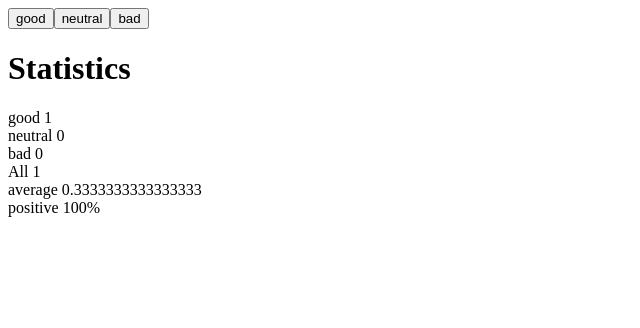
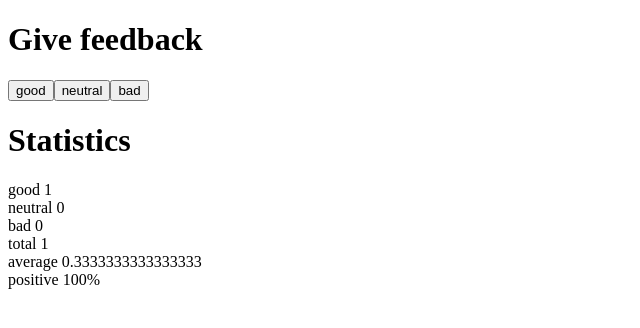
Before and after one commit to jeanm65/Part1-fullStackOpen, a React (Create React App) app: page / in a window 1280 px wide. Both pictures are taken after a click on the button "good". Shown: the top 328 px of the page, without its empty margins (0-640 px from the left). Built offline with nearby package versions, Linux system fonts and the light colour scheme.

Commit message:
this is the exercise 1.10 - unicafe step 5

```diff
--- a/src/App.jsx
+++ b/src/App.jsx
@@ -1,4 +1,5 @@
 import { useState } from "react";
+import Button from "./components/Button";
 import Statistics from "./components/Statistics";
 
 const App = () => {
@@ -13,14 +14,25 @@ const App = () => {
   const handleBadFeedb = () => setBad(bad + 1);
   const totalClicks = good + neutral + bad;
   const averageOfClicksNumber = totalClicks / 3;
-  const positiveFeedb = (good * 100)/totalClicks;
+  const positiveFeedb = (good * 100) / totalClicks;
 
   return (
     <div>
-      <button onClick={handleGoodFeedb}>good</button>
-      <button onClick={handleNeutralFeedb}>neutral</button>
-      <button onClick={handleBadFeedb}>bad</button>
-      <Statistics text='Statistics' good={good} neutral={neutral} bad={bad} total={totalClicks} average={averageOfClicksNumber} positiveFeed={positiveFeedb} />
+      <h1>Give feedback</h1>
+      <Button
+        handleGood={handleGoodFeedb}
+        handleNeutral={handleNeutralFeedb}
+        handleBad={handleBadFeedb}
+      />
+      <Statistics
+        text="Statistics"
+        good={good}
+        neutral={neutral}
+        bad={bad}
+        total={totalClicks}
+        average={averageOfClicksNumber}
+        positiveFeed={positiveFeedb}
+      />
     </div>
   );
 };
--- /dev/null
+++ b/src/components/Button.jsx
@@ -0,0 +1,13 @@
+import React from 'react';
+
+const Button = ({handleGood, handleNeutral, handleBad}) => {
+  return (
+    <div>
+      <button onClick={handleGood}>good</button>
+      <button onClick={handleNeutral}>neutral</button>
+      <button onClick={handleBad}>bad</button>
+    </div>
+  );
+};
+
+export default Button;
--- /dev/null
+++ b/src/components/StatisticAverage.jsx
@@ -0,0 +1,11 @@
+import React from 'react';
+
+const StatisticAverage = ({text, average}) => {
+  return (
+    <div>
+      {text} {average}
+    </div>
+  );
+};
+
+export default StatisticAverage;
--- /dev/null
+++ b/src/components/StatisticBad.jsx
@@ -0,0 +1,11 @@
+import React from 'react';
+
+const StatisticBad = ({text, badClick}) => {
+  return (
+    <div>
+       {text} {badClick}
+    </div>
+  );
+};
+
+export default StatisticBad;
--- /dev/null
+++ b/src/components/StatisticGood.jsx
@@ -0,0 +1,11 @@
+import React from 'react';
+
+const StatisticLine = ({text, goodClick}) => {
+  return (
+    <div>
+      {text} {goodClick} <br />
+    </div>
+  );
+};
+
+export default StatisticLine;
--- /dev/null
+++ b/src/components/StatisticNeutral.jsx
@@ -0,0 +1,11 @@
+import React from 'react';
+
+const StatisticNeutral = ({text, neutralClick}) => {
+  return (
+    <div>
+      {text} {neutralClick}
+    </div>
+  );
+};
+
+export default StatisticNeutral;
--- /dev/null
+++ b/src/components/StatisticPositiveFeed.jsx
@@ -0,0 +1,11 @@
+import React from 'react';
+
+const StatisticPositiveFeed = ({text, positiveFeed}) => {
+  return (
+    <div>
+      {text} {positiveFeed + '%'}
+    </div>
+  );
+};
+
+export default StatisticPositiveFeed;
--- /dev/null
+++ b/src/components/StatisticTotal.jsx
@@ -0,0 +1,11 @@
+import React from "react";
+
+const StatisticTotal = ({ text, total }) => {
+  return (
+    <div>
+      {text} {total}
+    </div>
+  );
+};
+
+export default StatisticTotal;
--- a/src/components/Statistics.jsx
+++ b/src/components/Statistics.jsx
@@ -1,4 +1,10 @@
 import React from 'react';
+import StatisticAverage from './StatisticAverage';
+import StatisticBad from './StatisticBad';
+import StatisticGood from './StatisticGood';
+import StatisticNeutral from './StatisticNeutral';
+import StatisticPositiveFeed from './StatisticPositiveFeed';
+import StatisticTotal from './StatisticTotal';
 
 const Statistics = ({text, good, neutral, bad, total, average, positiveFeed }) => {
     if(total === 0){
@@ -12,12 +18,12 @@ const Statistics = ({text, good, neutral, bad, total, average, positiveFeed }) =
   return (
     <div>
       <h1>{text}</h1>
-      good {good} <br />
-      neutral {neutral} <br />
-      bad {bad} <br />
-      All {total} <br />
-      average {average} <br />
-      positive {positiveFeed + '%'}
+      <StatisticGood text='good' goodClick={good} />
+      <StatisticNeutral text='neutral' neutralClick={neutral} />
+      <StatisticBad text='bad' badClick={bad}/>
+      <StatisticTotal text='total' total={total} />
+      <StatisticAverage text='average' average={average} />
+      <StatisticPositiveFeed text='positive' positiveFeed={positiveFeed} />
     </div>
   );
 };
```
